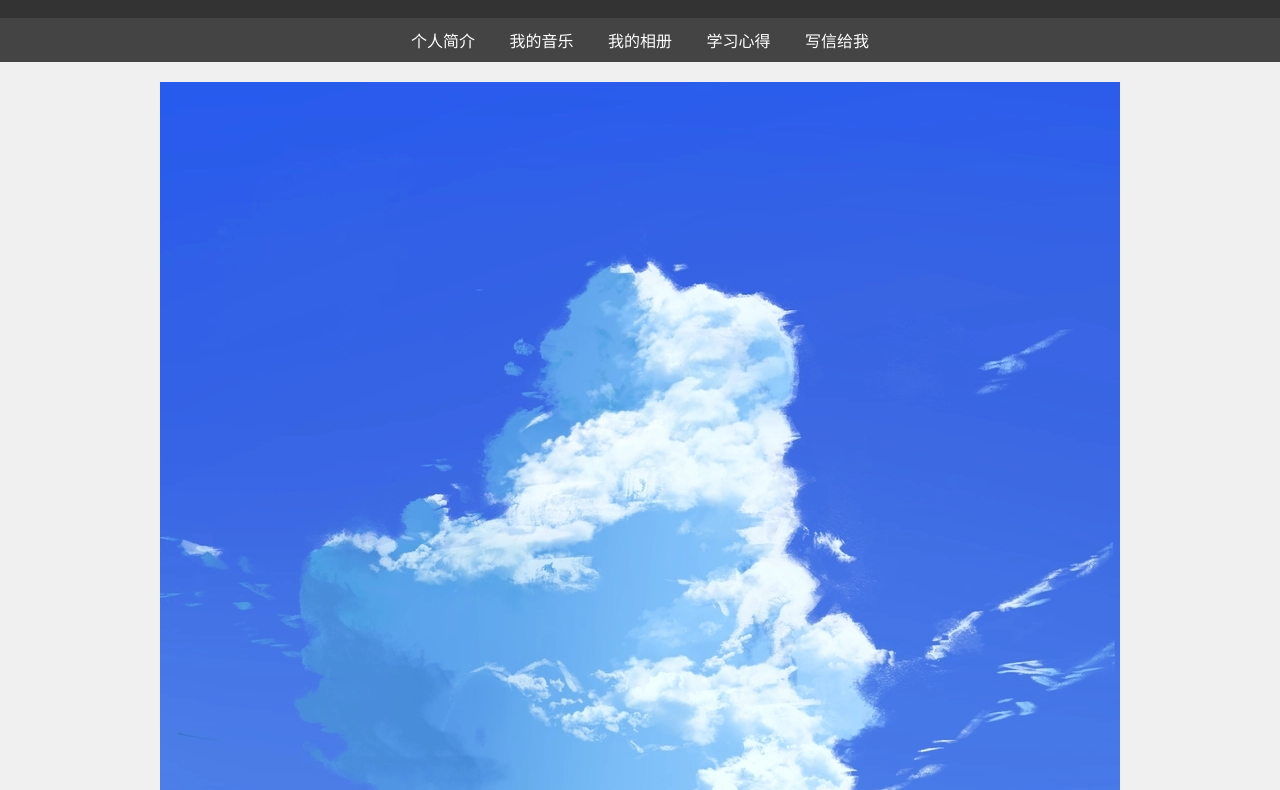
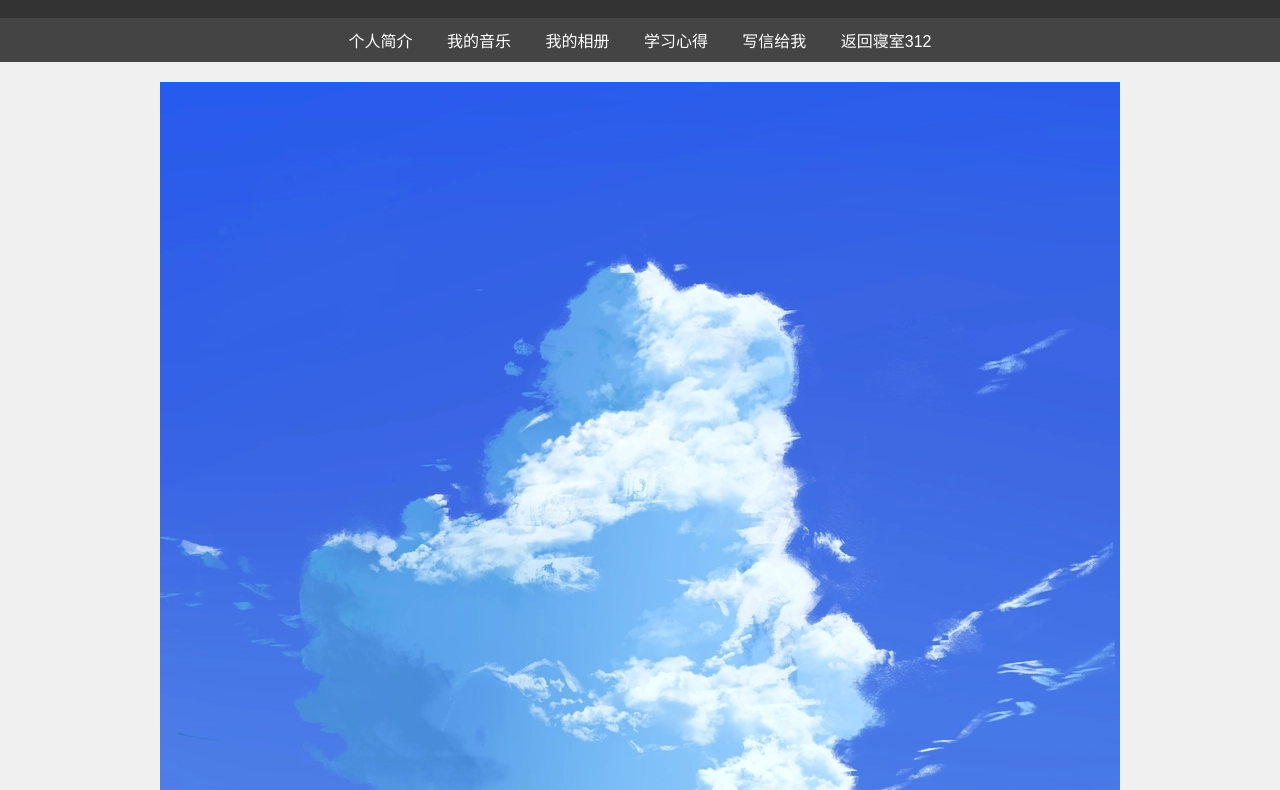
Before and after one commit to sensei2168/MYWEB, a plain HTML site: page index.html in a window 1280 px wide. Shown: the part 91-881 px from the top of the page. Drawn offline with Linux system fonts and the light colour scheme.

Commit message:
Add files via upload

```diff
--- a/index.html
+++ b/index.html
@@ -52,6 +52,7 @@
         <a href="./web/xiangce.html">我的相册</a>
         <a href="./web/xuexi.html">学习心得</a>
         <a href="mailto:2172991827@qq.com">写信给我</a>
+		<a href="https://hustfyb.github.io/Freshman-Practical/exam/%E8%80%83%E8%AF%95%E8%A6%81%E6%B1%82.html" target="_blank">返回寝室312</a>
     </div>
     <div id="content">
         <img src="images/1719305821124.jpg" alt="Banner" width="960">
```
